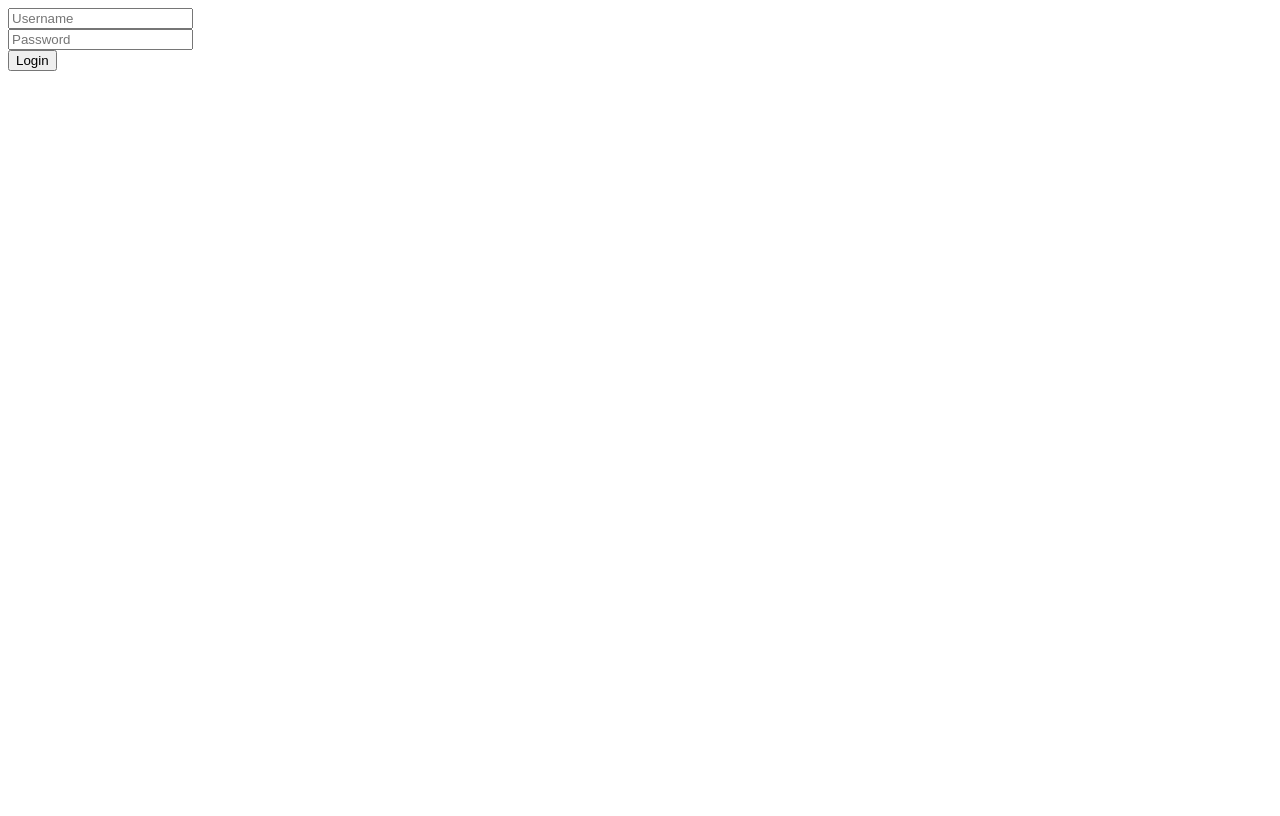
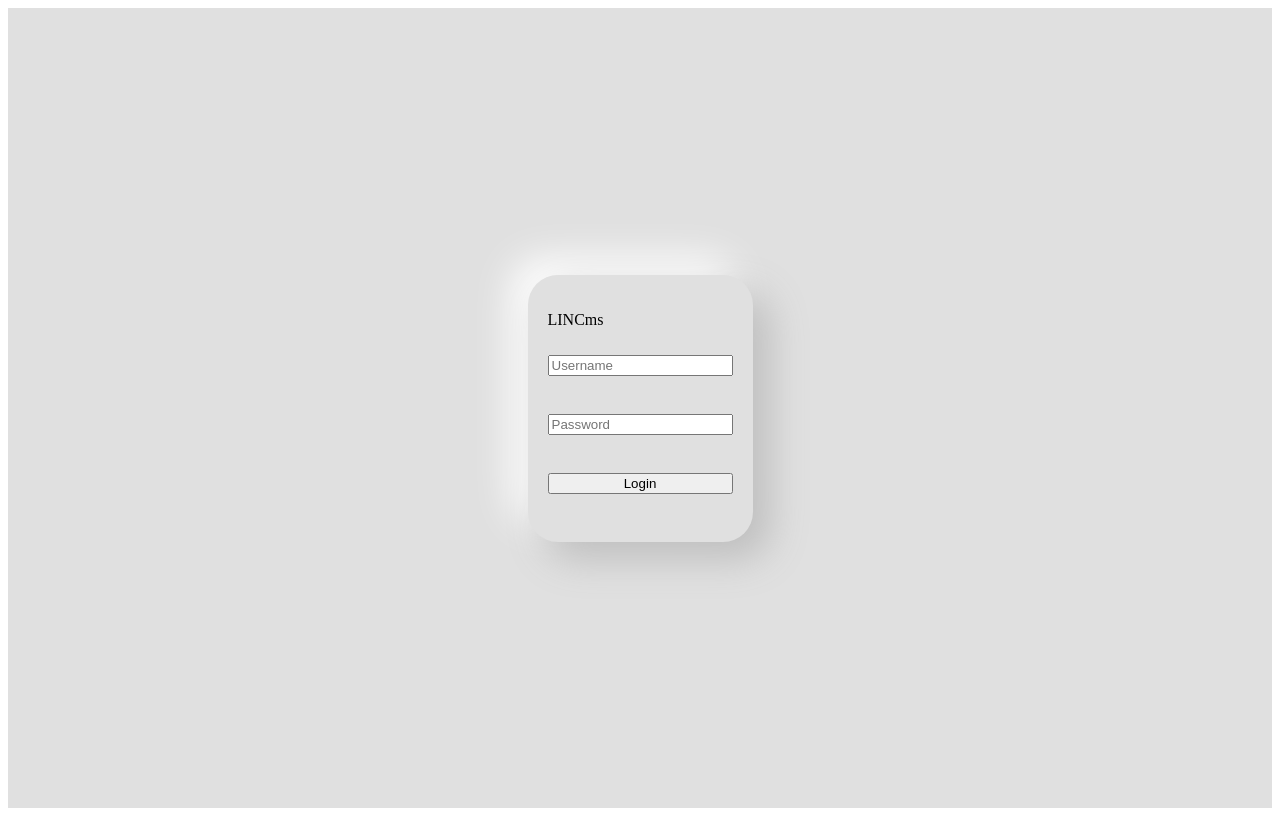
Before and after one commit to lincolngarcia/Startup-LinC-MS, a Next.js app: page /login in a window 1280 px wide. Built offline with nearby package versions, Linux system fonts and the light colour scheme.

Commit message:
LINC Title

```diff
--- a/src/pages/login.tsx
+++ b/src/pages/login.tsx
@@ -1,11 +1,16 @@
 import { Router, useRouter } from "next/router"
+import "./backend.css"
+
 export default function Page() {
     const router = useRouter();
     return (
-        <div>
-            <input placeholder="Username" /><br />
-            <input placeholder="Password" type="password" /><br />
-            <button onClick={() => router.push("/admin/dashboard")}>Login</button><br />
+        <div className="flex-centered" id='login-page'>
+            <div className="neumorphic-box" id='login-box'>
+                <p className="title">LINCms</p>
+                <input placeholder="Username" /><br />
+                <input placeholder="Password" type="password" /><br />
+                <button onClick={() => router.push("/admin/dashboard")}>Login</button><br />
+            </div>
         </div>
     )
 }
```
